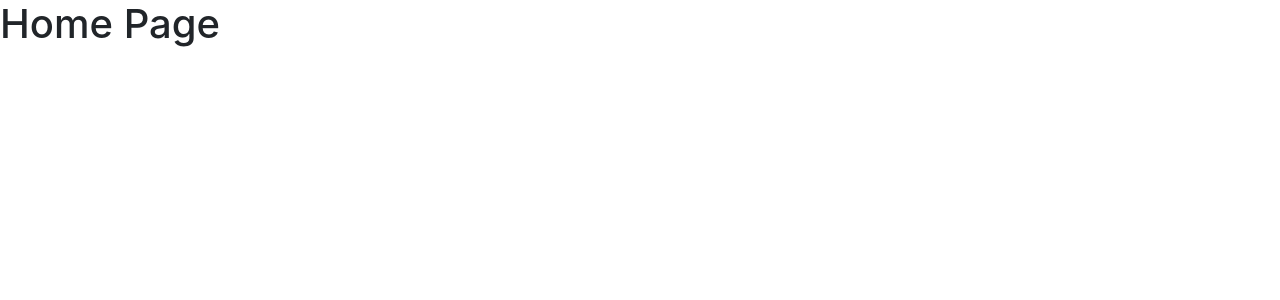
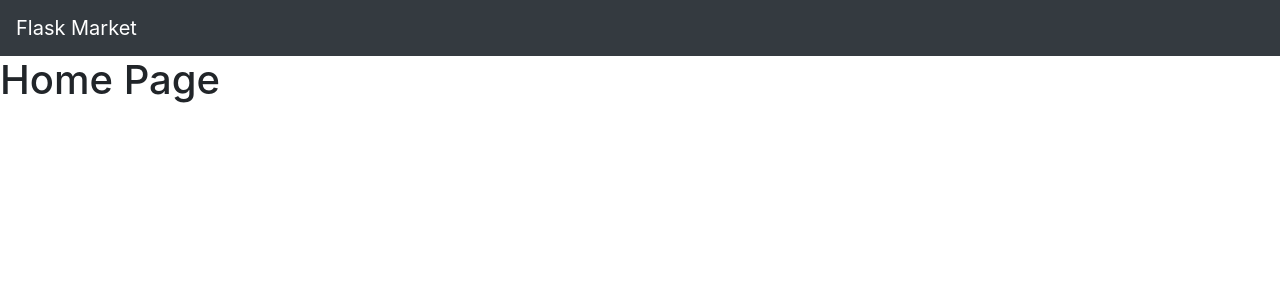
Before and after one commit to njerigathigi/FlaskMarket, a Flask app: page / in a window 1280 px wide. Shown: the top 300 px of the page. Run offline with Flask 2, Linux system fonts and the light colour scheme.

Commit message:
adding a navbar

```diff
--- a/templates/home.html
+++ b/templates/home.html
@@ -11,6 +11,14 @@
     <title>Hello, world!</title>
   </head>
   <body>
+    <nav class="navbar navbar-expand-md navbar-dark bg-dark">
+        <a class="navbar-brand" href="#">Flask Market</a>
+        <button class="navbar-toggler" type="button" data-toggle="collapse" data-target="#navbarNav">
+          <span class="navbar-toggler-icon"></span>
+        </button>
+        <div class="collapse navbar-collapse" id="navbarNav">
+        </div>
+      </nav>
     <h1>Home Page</h1>
 
     <!-- Optional JavaScript; choose one of the two! -->
```
